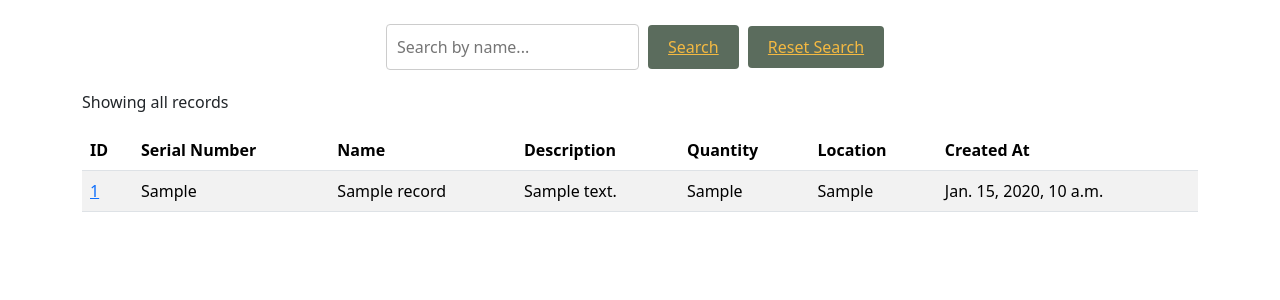
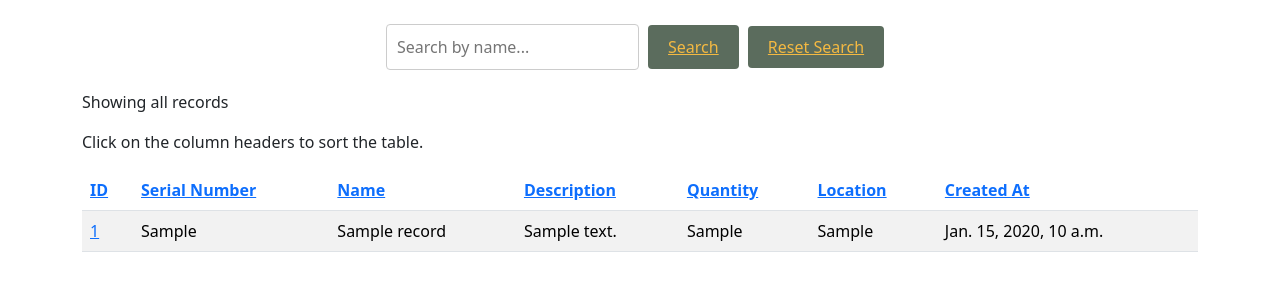
Before and after one commit to HrishikeshBadve/Inventory-Management, a Django app: page /?sort=id in a window 1280 px wide. Shown: the part 56-356 px from the top of the page. Run offline with Django 5.2, Linux system fonts and the light colour scheme; a user stored in the database is signed in; tables that the repository leaves empty hold one stand-in row (values such as "Sample post").

Commit message:
Sort Functionality

```diff
--- a/website/templates/home.html
+++ b/website/templates/home.html
@@ -62,19 +62,21 @@
       <p>{{ message }}</p>
   {% endif %}
 
+  <p>Click on the column headers to sort the table.</p>
+
   {% if user.is_authenticated %}
 
   <div class="table-responsive">
     <table class="table table-striped table-hover">
       <thead class="thead-dark">
         <tr>
-          <th scope="col">ID</th>
-          <th scope="col">Serial Number</th>
-          <th scope="col">Name</th>
-          <th scope="col">Description</th>
-          <th scope="col">Quantity</th>
-          <th scope="col">Location</th>
-          <th scope="col">Created At</th>
+          <th scope="col"><a href="?sort=id">ID</a></th>
+          <th scope="col"><a href="?sort=serial_num">Serial Number</a></th>
+          <th scope="col"><a href="?sort=name">Name</a></th>
+          <th scope="col"><a href="?sort=desc">Description</a></th>
+          <th scope="col"><a href="?sort=quant">Quantity</a></th>
+          <th scope="col"><a href="?sort=location">Location</a></th>
+          <th scope="col"><a href="?sort=created_at">Created At</a></th>
         </tr>
       </thead>
       <tbody>
--- a/website/views.py
+++ b/website/views.py
@@ -4,12 +4,16 @@ from django.contrib import messages
 from .forms import SignUpForm, AddRecordForm
 from.models import Record
 from django.db.models import Q
+from django.db.models.functions import Cast
+from django.db.models import IntegerField
 
 
 def home(request):
 	records = Record.objects.all()
 
 	query = request.GET.get('q')
+	sort_by = request.GET.get('sort', 'id')  # Default sort by 'id'
+
 	message = ""
 	if query:
 		records = records.filter(name__icontains=query)
@@ -17,7 +21,15 @@ def home(request):
 	else:
 		message = "Showing all records"
 
-	return render(request, 'home.html', {'records': records, 'message': message})
+	# If sorting by 'serial_num' or 'quant', cast the field to an integer
+		if sort_by == 'quant':
+			records = records.annotate(quant_int=Cast('quant', IntegerField())).order_by('quant_int')
+		elif sort_by == 'serial_num':
+			records = records.annotate(serial_num_int=Cast('serial_num', IntegerField())).order_by('serial_num_int')
+		else:
+			records = records.order_by(sort_by)
+
+	return render(request, 'home.html', {'records': records, 'message': message, 'query': query})
 
 	# Check to see if logged in
 	if request.method == 'POST':
```
